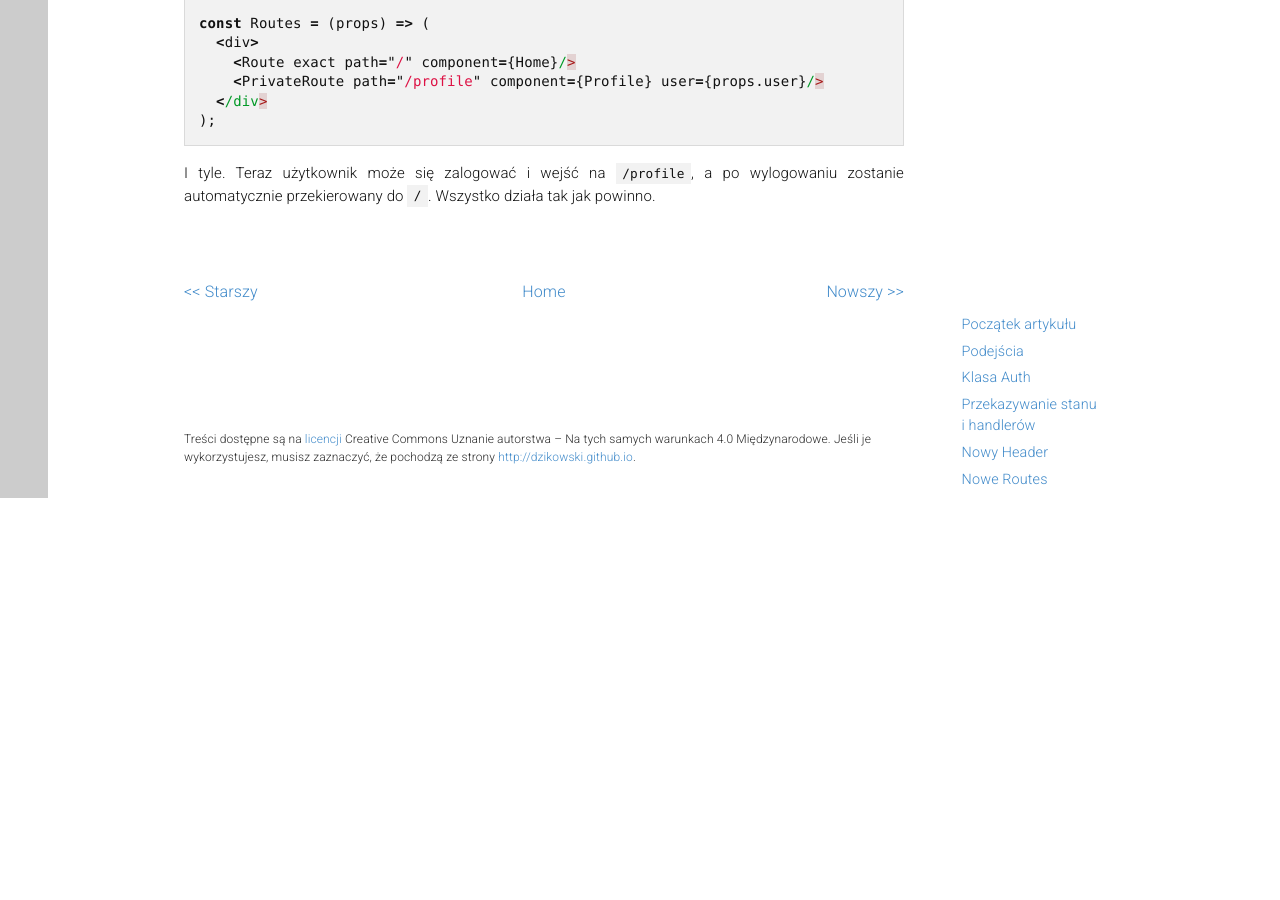
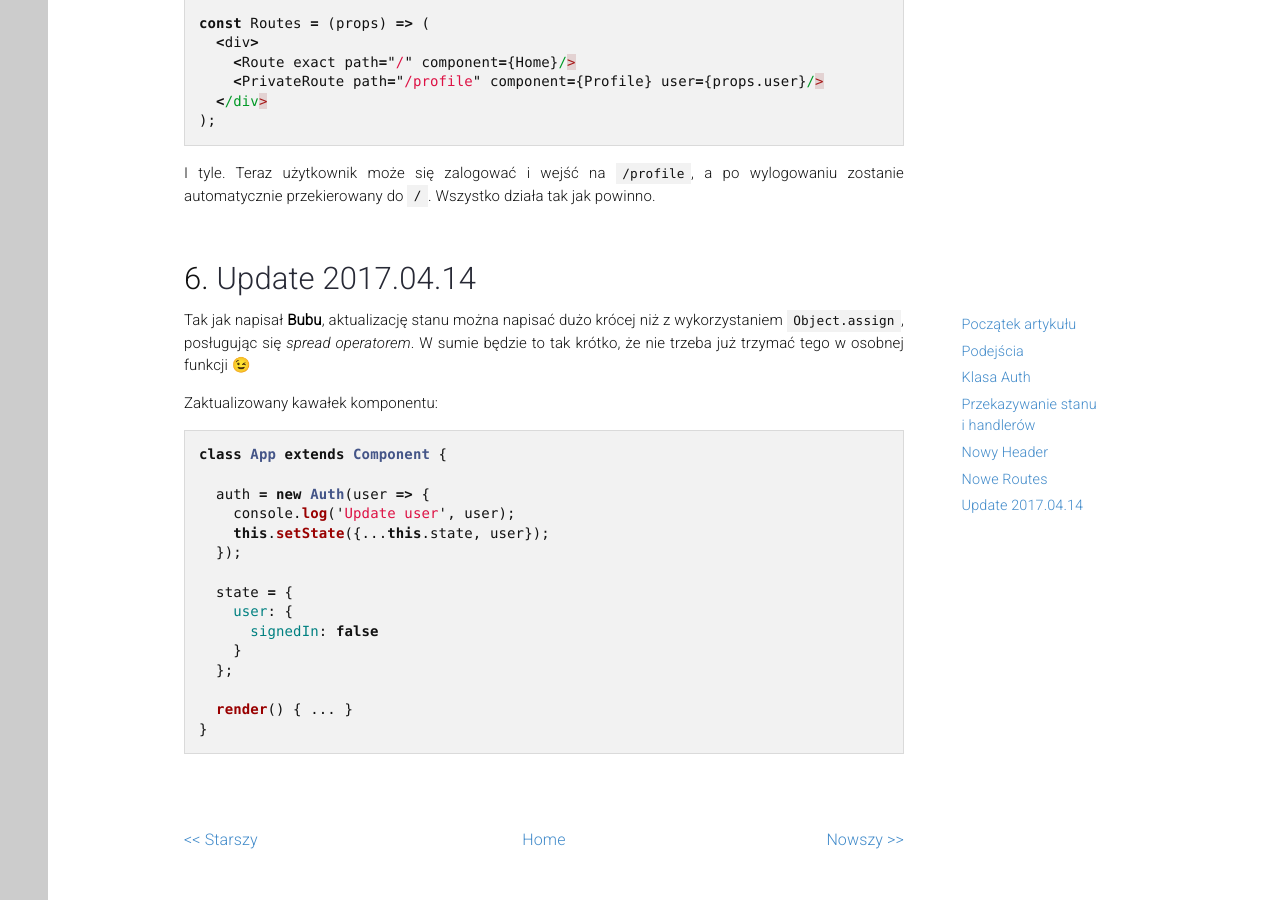
Before and after one commit to dzikowski/dzikowski.github.io, a Jekyll site: the page built from _posts/2017-03-25-gdzie-trzymac-stan.md, in a window 1280 px wide and 900 px high, scrolled down 5455 px. Built offline with Jekyll 4.4.1, drawn with Linux system fonts in a browser that asks for light colours; nearby versions of some CDN libraries; comment, search, counter and statistics services are not loaded; before the commit the page ends 5953 px from its top, so only the background shows below that.

````diff
--- a/_posts/2017-03-25-gdzie-trzymac-stan.md
+++ b/_posts/2017-03-25-gdzie-trzymac-stan.md
@@ -242,3 +242,29 @@
 I tyle.
 Teraz użytkownik może się zalogować i wejść na `/profile`, a po wylogowaniu zostanie automatycznie przekierowany do `/`.
 Wszystko działa tak jak powinno.
+
+
+## Update 2017.04.14
+
+Tak jak napisał **Bubu**, aktualizację stanu można napisać dużo krócej niż z wykorzystaniem `Object.assign`, posługując się _spread operatorem_.
+W sumie będzie to tak krótko, że nie trzeba już trzymać tego w osobnej funkcji &#128521;
+
+Zaktualizowany kawałek komponentu:
+
+```javascript
+class App extends Component {
+
+  auth = new Auth(user => {
+    console.log('Update user', user);
+    this.setState({...this.state, user});
+  });
+
+  state = {
+    user: {
+      signedIn: false
+    }
+  };
+
+  render() { ... }
+}
+```
````
